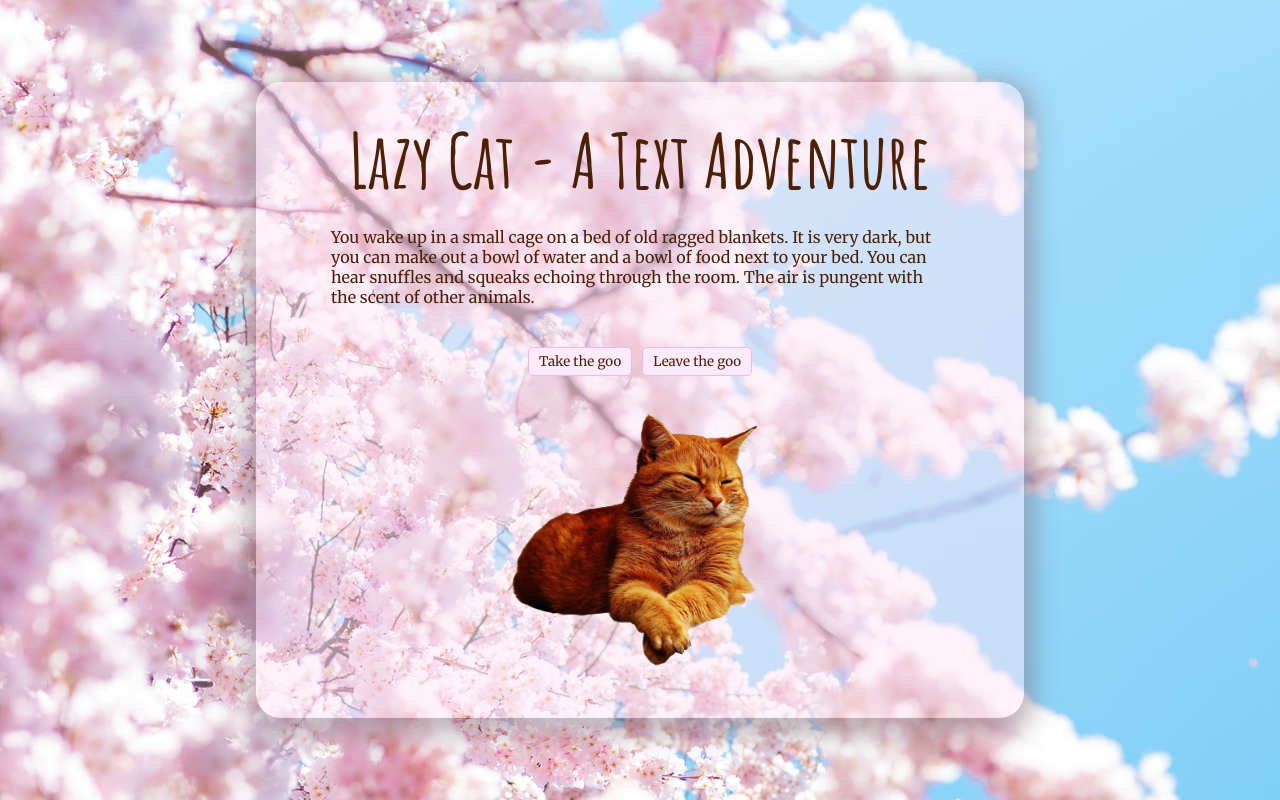
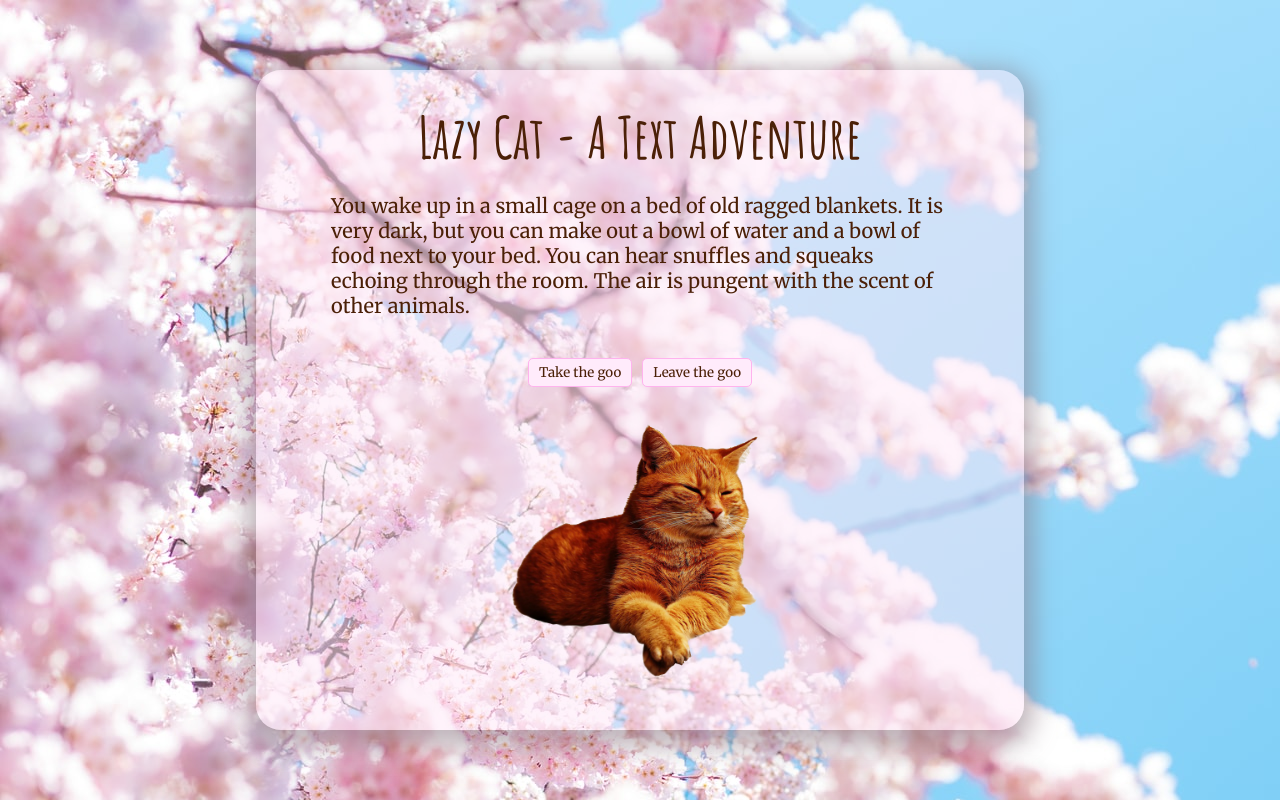
Before and after one commit to laurenfenne/catastrophe-cat, a plain HTML site: page index.html in a window 1280 px wide. Drawn offline with Linux system fonts and the light colour scheme.

Commit message:
Resized text, added favicon

```diff
--- a/index.html
+++ b/index.html
@@ -6,7 +6,7 @@
     <meta name="viewport" content="width=device-width, initial-scale=1.0">
     <title>Text Adventure</title>
     <link rel="stylesheet" href="style.css">
-
+    <link rel="icon" href="images/cat-favicon.png"
 </head>
 <body>
     <audio>
--- a/style.css
+++ b/style.css
@@ -8,7 +8,7 @@
 
 h1 {
     font-family: Amatic SC;
-    font-size: 5.9vw;
+    font-size: 4.5vw;
     font-weight: 700;
     color: rgb(75, 32, 7);
     margin: 0;
@@ -19,7 +19,7 @@ body {
     margin: 0;
     padding: 0;
     color: rgb(75, 32, 7);
-    font-size: 2vmin;
+    font-size: 2.5vmin;
 }
 
 #img img{
```
Also changed, not shown: images/cat-favicon.png (added), images/cherryblossom.jpg (deleted).
